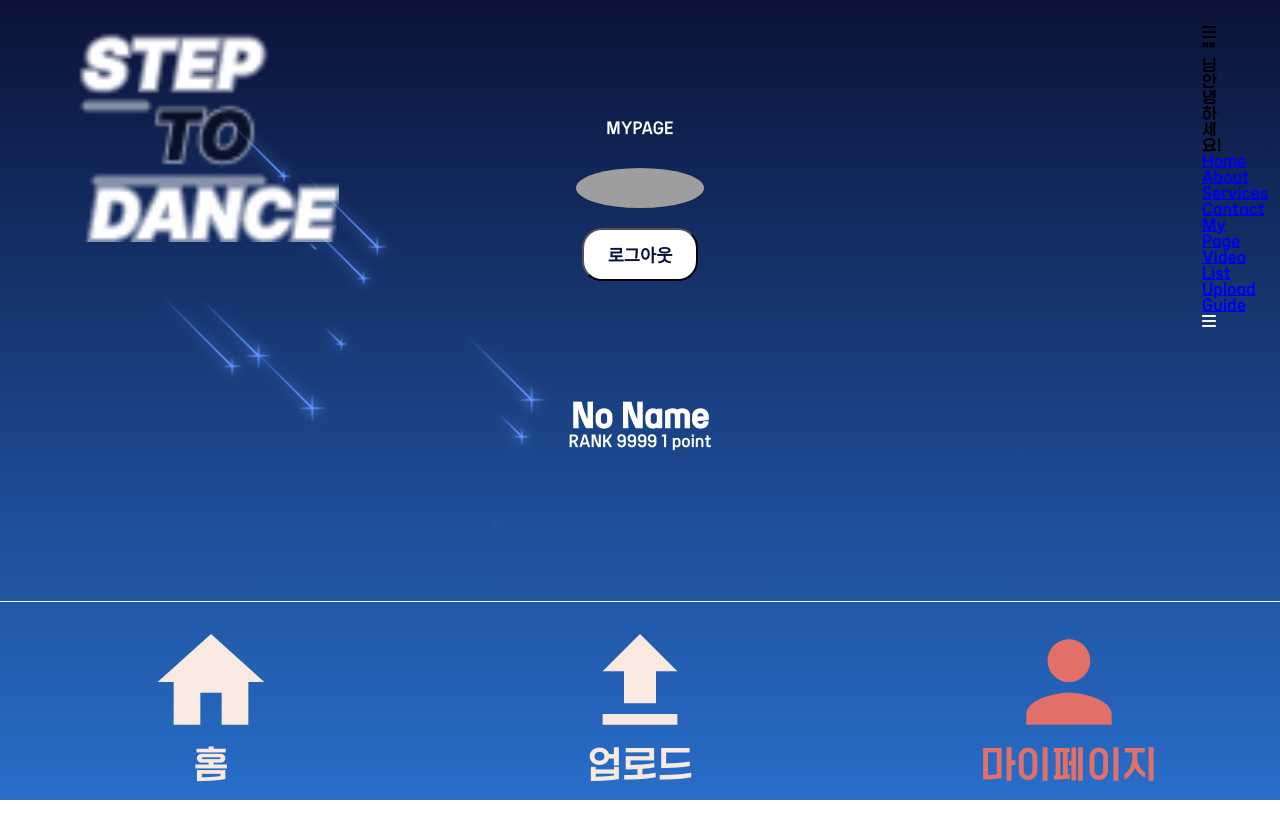
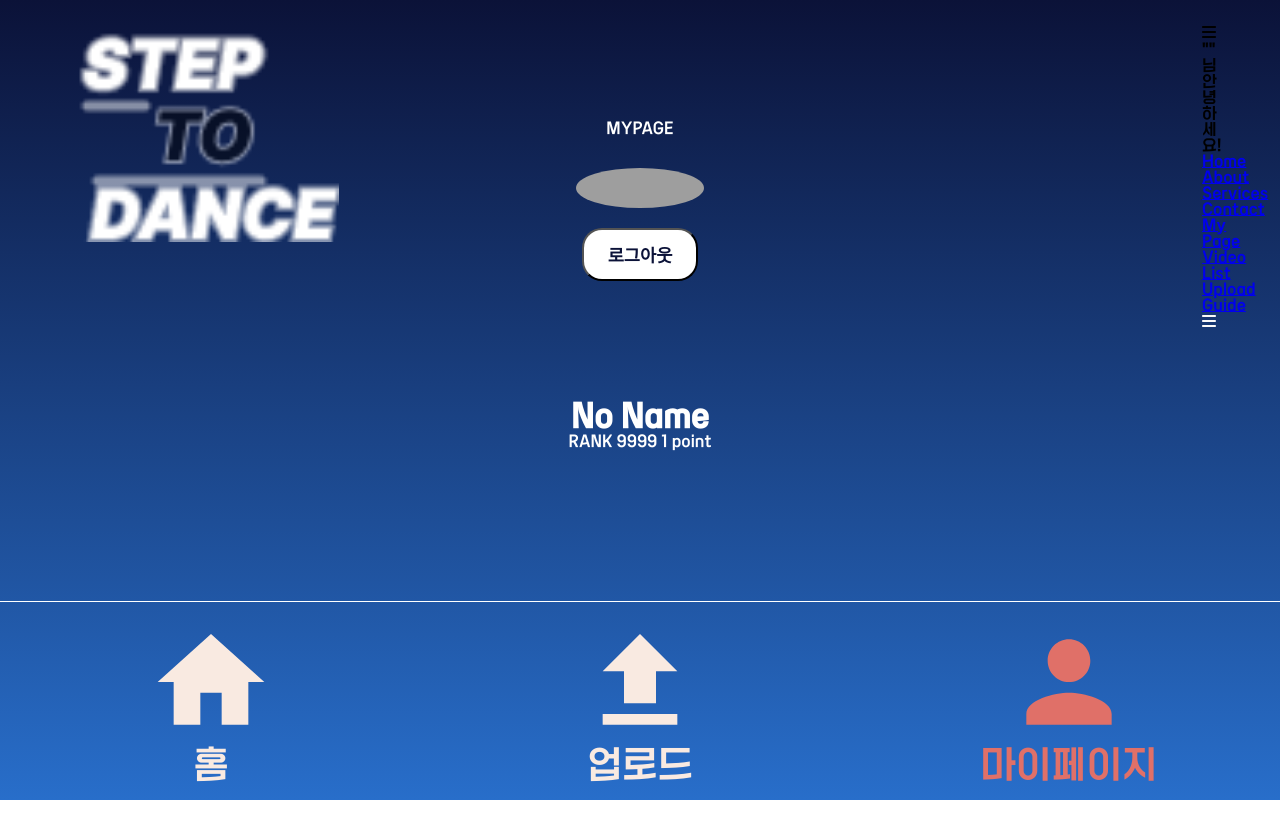
Before and after one commit to namoo1818/StepToDance, a React (Vite) app in the folder FE/: page /mypage in a window 1280 px wide. Shown: the top 838 px of the page. After the commit the page ends 800 px from the top, so only its background shows below. Built offline with nearby package versions, Linux system fonts and the light colour scheme; no server answers; grey boxes are pictures that could not be loaded.

Commit message:
ShootingStar 주석 처리
Former-commit-id: a05bad5fc6e514de603a2c63d73d054358d9bdd7

```diff
--- a/FE/src/components/Layout.jsx
+++ b/FE/src/components/Layout.jsx
@@ -8,7 +8,7 @@ import ShootingStar from "./ShootingStar";
 const Layout = () => {
   return (
     <section className={styles.layout}>
-      <ShootingStar />
+      {/* <ShootingStar /> */}
       <img src={logo} className={styles.logoimg} />
       <div className={styles.sidebar}>
         <SideBar />
```
